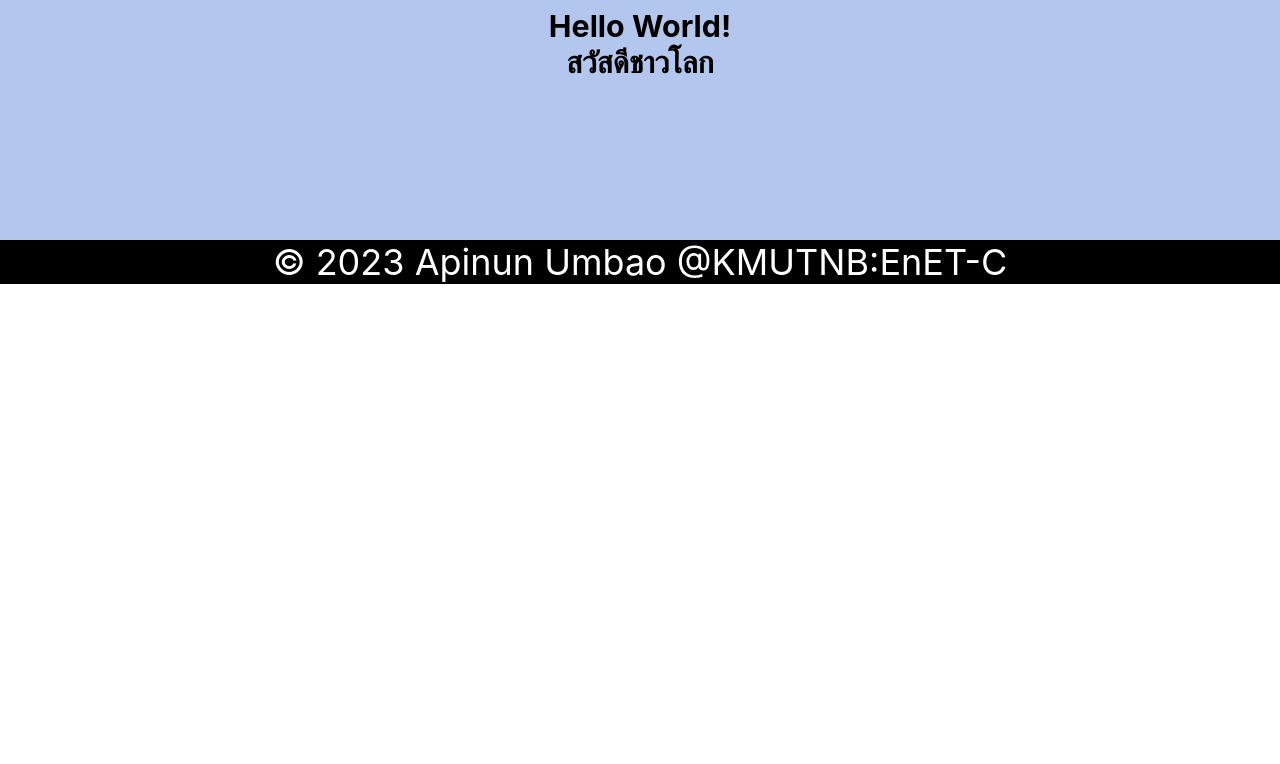
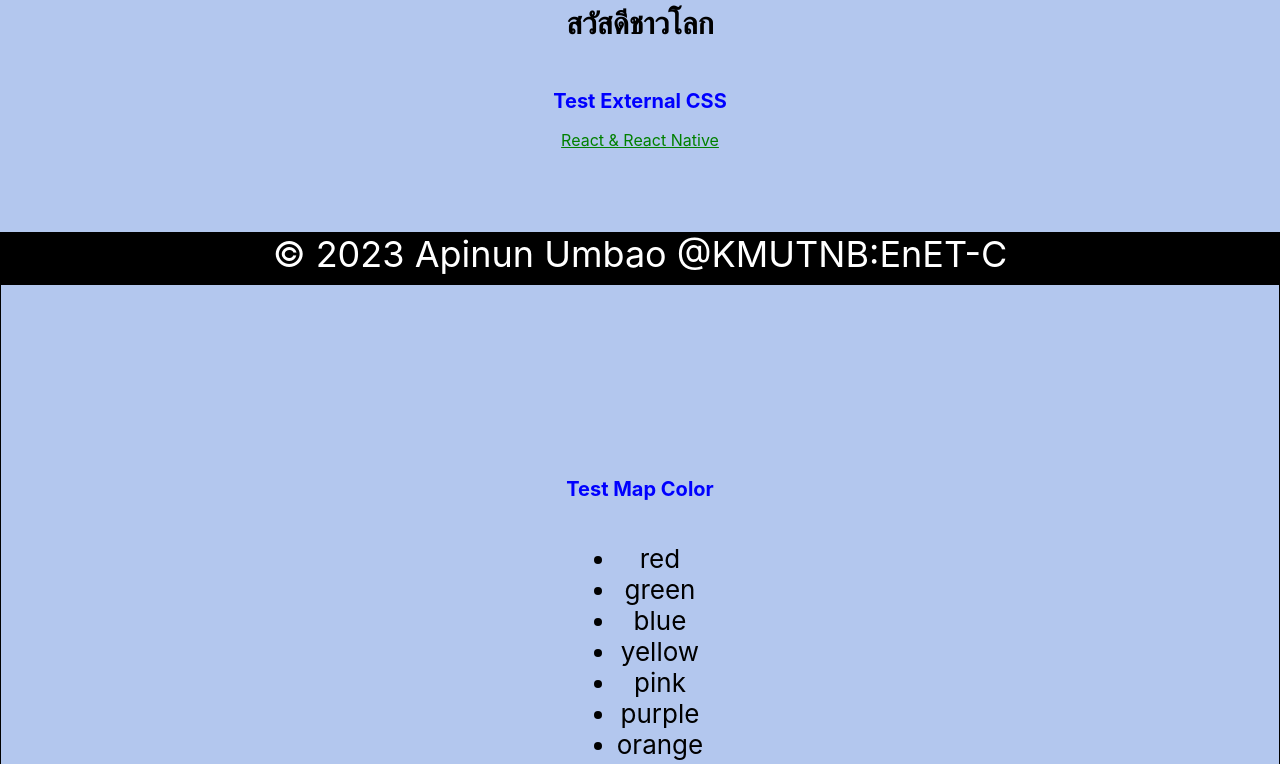
Before and after one commit to NoteAP00/ReactClass_KMUTNB, a React (Create React App) app in the folder app1/: page / in a window 1280 px wide. Shown: the part 516-1280 px from the top of the page. Before the commit the page ends 800 px from the top, so only its background shows below. Built offline with nearby package versions, Linux system fonts and the light colour scheme.

Commit message:
Summary change

```diff
--- a/app1/src/App.css
+++ b/app1/src/App.css
@@ -17,6 +17,7 @@ html, body {
   }
 }
 .App-nav{
+  z-index: 10;
   background-color: black;
   color: #ffffff;
   position: fixed;
@@ -27,6 +28,8 @@ html, body {
   color: white;
   text-align: center;
   font-size: calc(20px + 2vmin);
+  padding-bottom: 0.3rem;
+  padding-top: 0.3rem;
 }
 .App-header {
   background-color: #b3c7ee;
@@ -38,7 +41,17 @@ html, body {
   font-size: calc(10px + 2vmin);
   color: rgb(0, 0, 0);
 }
-
+.App-body{
+  border: 1px solid black;
+  background-color: #b3c7ee;
+  min-height: 100vh;
+  display: flex;
+  flex-direction: column;
+  align-items: center;
+  justify-content: center;
+  font-size: calc(10px + 2vmin);
+  color: rgb(0, 0, 0);
+}
 .App-footer{
   background-color: black;
   color: white;
@@ -50,6 +63,7 @@ html, body {
   color: white;
   text-align: center;
   font-size: calc(20px + 2vmin);
+  padding-bottom: 0.5rem;
 }
 
 .App-link {
--- /dev/null
+++ b/app1/src/style.css
@@ -0,0 +1,9 @@
+h2{
+    font-size: 20px;
+    color: blue;
+}
+.title{
+    font-size: 16px;
+    color: green;
+    text-decoration: underline;
+}
--- a/app1/src/test.js
+++ b/app1/src/test.js
@@ -1,15 +1,38 @@
 import './App.css';
 import logo from './img/windmill.png';
 import React from 'react';
+import './style.css'
+function App() {
+  /* const divStyle = {
+    color: 'red',
+    backgroundColor: 'powderblue',
+    fontSize: 'larger',
+    padding: '3px'
+  } */
+  return (
+  /*<div style={divStyle}>Hello React</div>*/
+  <>
+  <h2>Test External CSS</h2>
+  <div className='title'>React & React Native</div>
+  </>
+  )
 
+}
+let color = ['red', 'green', 'blue', 'yellow', 'pink', 'purple', 'orange', 'brown', 'gray', 'black', 'white']
+let list = color.map((item, index) => <li key={index}>{item}</li>)
 function main() {
   return (
     <div className="App">
       <nav className="App-nav">test.js</nav>
       <header className="App-header">
-      <img src={logo} className="App-logo" alt="logo" />
-        <h3>Hello World! <br/> สวัสดีชาวโลก </h3>
+        <img src={logo} className="App-logo" alt="logo" />
+        <h3>Hello World! <br /> สวัสดีชาวโลก </h3>
+        <App />
       </header>
+      <div className='App-body'>
+        <h2>Test Map Color</h2>
+        <ul>{list}</ul>
+      </div>
       <footer className='App-footer'>
         © 2023 Apinun Umbao @KMUTNB:EnET-C
       </footer>
```
